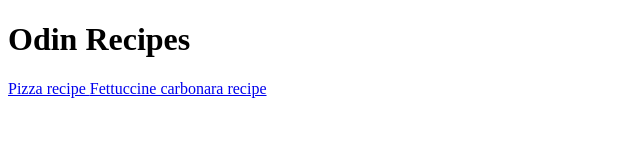
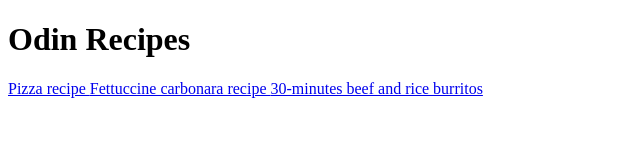
Before and after one commit to Star1xDev/odin-recipes, a plain HTML site: page index.html in a window 1280 px wide. Shown: the whole page, without its empty margins (0-640 px from the left). Drawn offline with Linux system fonts and the light colour scheme.

Commit message:
add burritos recipe and link to index.html

```diff
--- a/index.html
+++ b/index.html
@@ -14,6 +14,8 @@
     <a href="./recipes/carbonara.html">
       Fettuccine carbonara recipe
     </a>
+    <a href="./recipes/beef_rice_burritos.html">30-minutes beef and rice burritos</a>
+
 
 
 </body>
```
Also changed, not shown: recipes/beef_rice_burritos.html (added).
